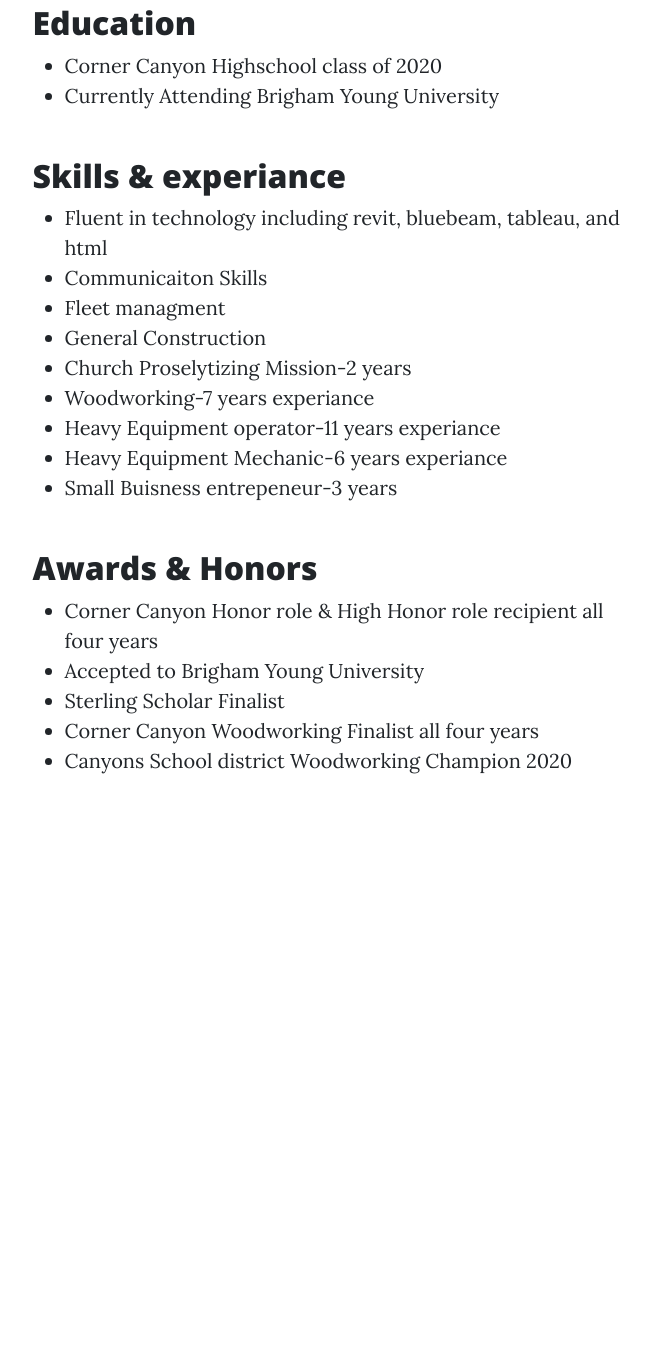
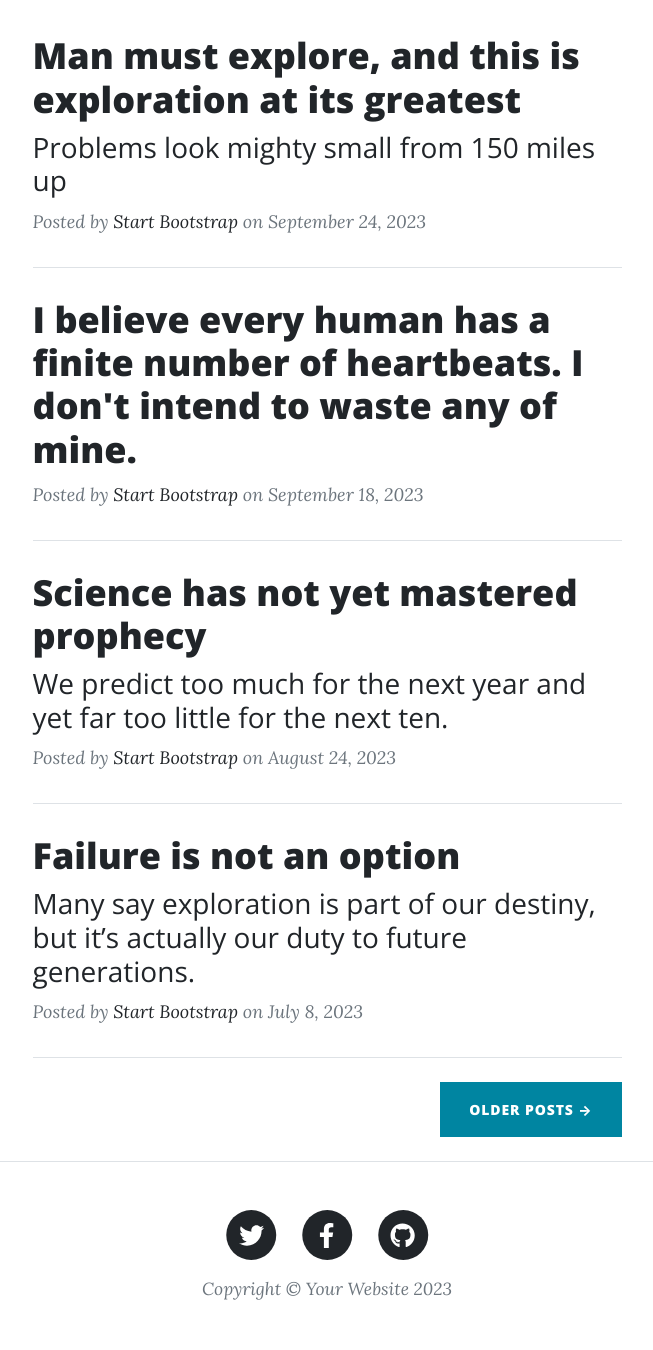
Before and after one commit to Nkohlhase/IS201, a plain HTML site: page index.html in a window 1280 px wide. Shown: the part 576-1926 px from the top of the page, without its empty margins (313-966 px from the left). Before the commit the page ends 1398 px from the top, so only its background shows below. Drawn offline with nearby package versions, Linux system fonts and the light colour scheme; files that its build step writes are made by us from their sources; files whose address does not match are found by name.

Commit message:
Add files via upload

```diff
--- a/index.html
+++ b/index.html
@@ -5,7 +5,7 @@
         <meta name="viewport" content="width=device-width, initial-scale=1, shrink-to-fit=no" />
         <meta name="description" content="" />
         <meta name="author" content="" />
-        <title>Alaska - The Last Frontier</title>
+        <title>Clean Blog - Start Bootstrap Theme</title>
         <link rel="icon" type="image/x-icon" href="assets/favicon.ico" />
         <!-- Font Awesome icons (free version)-->
         <script src="https://use.fontawesome.com/releases/v6.3.0/js/all.js" crossorigin="anonymous"></script>
@@ -14,19 +14,34 @@
         <link href="https://fonts.googleapis.com/css?family=Open+Sans:300italic,400italic,600italic,700italic,800italic,400,300,600,700,800" rel="stylesheet" type="text/css" />
         <!-- Core theme CSS (includes Bootstrap)-->
         <link href="css/styles.css" rel="stylesheet" />
-        <link rel="stylesheet" href="css/mystyles.css">
     </head>
     <body>
         <!-- Navigation-->
-
+        <nav class="navbar navbar-expand-lg navbar-light" id="mainNav">
+            <div class="container px-4 px-lg-5">
+                <a class="navbar-brand" href="index.html">Start Bootstrap</a>
+                <button class="navbar-toggler" type="button" data-bs-toggle="collapse" data-bs-target="#navbarResponsive" aria-controls="navbarResponsive" aria-expanded="false" aria-label="Toggle navigation">
+                    Menu
+                    <i class="fas fa-bars"></i>
+                </button>
+                <div class="collapse navbar-collapse" id="navbarResponsive">
+                    <ul class="navbar-nav ms-auto py-4 py-lg-0">
+                        <li class="nav-item"><a class="nav-link px-lg-3 py-3 py-lg-4" href="index.html">Home</a></li>
+                        <li class="nav-item"><a class="nav-link px-lg-3 py-3 py-lg-4" href="about.html">About</a></li>
+                        <li class="nav-item"><a class="nav-link px-lg-3 py-3 py-lg-4" href="post.html">Sample Post</a></li>
+                        <li class="nav-item"><a class="nav-link px-lg-3 py-3 py-lg-4" href="contact.html">Contact</a></li>
+                    </ul>
+                </div>
+            </div>
+        </nav>
         <!-- Page Header-->
-        <header class="masthead" style="background-image: url('assets/img/AKPH2178\ \(2\).JPG')">
+        <header class="masthead" style="background-image: url('assets/img/home-bg.jpg')">
             <div class="container position-relative px-4 px-lg-5">
                 <div class="row gx-4 gx-lg-5 justify-content-center">
                     <div class="col-md-10 col-lg-8 col-xl-7">
                         <div class="site-heading">
-                            <h1>My Resume </h1>
-                            <span class="subheading">Nathan Kohlhase</span>
+                            <h1>Clean Blog</h1>
+                            <span class="subheading">A Blog Theme by Start Bootstrap</span>
                         </div>
                     </div>
                 </div>
@@ -38,41 +53,94 @@
                 <div class="col-md-10 col-lg-8 col-xl-7">
                     <!-- Post preview-->
                     <div class="post-preview">
-
-
-                            <h2 class="post-title">Education</h2>
-                            <ul>
-                                <li>Corner Canyon Highschool class of 2020</li>
-                                <li>Currently Attending Brigham Young University</li>
-                            </ul>
-                            <br>
-                            <h2 class="post-title">Skills & experiance</h2>
-                            <ul>
-                               <li>Fluent in technology including revit, bluebeam, tableau, and html</li>
-                               <li>Communicaiton Skills</li>
-                               <li>Fleet managment</li>
-                               <li>General Construction</li>
-                               <li>Church Proselytizing Mission-2 years</li>
-                                <li>Woodworking-7 years experiance</li>
-                                <li>Heavy Equipment operator-11 years experiance</li>
-                                <li>Heavy Equipment Mechanic-6 years experiance</li>
-                                <li>Small Buisness entrepeneur-3 years</li>
-                            </ul>
-                            <br>
-                            <h2 class="post-title">Awards & Honors</h2>
-                                <ul>
-                                    <li>Corner Canyon Honor role & High Honor role recipient all four years</li>
-                                    <li>Accepted to Brigham Young University</li>
-                                    <li>Sterling Scholar Finalist</li>
-                                    <li>Corner Canyon Woodworking Finalist all four years</li>
-                                    <li>Canyons School district Woodworking Champion 2020</li>
-                                </ul>
-                            <br>
-
-
+                        <a href="post.html">
+                            <h2 class="post-title">Man must explore, and this is exploration at its greatest</h2>
+                            <h3 class="post-subtitle">Problems look mighty small from 150 miles up</h3>
+                        </a>
+                        <p class="post-meta">
+                            Posted by
+                            <a href="#!">Start Bootstrap</a>
+                            on September 24, 2023
+                        </p>
                     </div>
-
-
+                    <!-- Divider-->
+                    <hr class="my-4" />
+                    <!-- Post preview-->
+                    <div class="post-preview">
+                        <a href="post.html"><h2 class="post-title">I believe every human has a finite number of heartbeats. I don't intend to waste any of mine.</h2></a>
+                        <p class="post-meta">
+                            Posted by
+                            <a href="#!">Start Bootstrap</a>
+                            on September 18, 2023
+                        </p>
+                    </div>
+                    <!-- Divider-->
+                    <hr class="my-4" />
+                    <!-- Post preview-->
+                    <div class="post-preview">
+                        <a href="post.html">
+                            <h2 class="post-title">Science has not yet mastered prophecy</h2>
+                            <h3 class="post-subtitle">We predict too much for the next year and yet far too little for the next ten.</h3>
+                        </a>
+                        <p class="post-meta">
+                            Posted by
+                            <a href="#!">Start Bootstrap</a>
+                            on August 24, 2023
+                        </p>
+                    </div>
+                    <!-- Divider-->
+                    <hr class="my-4" />
+                    <!-- Post preview-->
+                    <div class="post-preview">
+                        <a href="post.html">
+                            <h2 class="post-title">Failure is not an option</h2>
+                            <h3 class="post-subtitle">Many say exploration is part of our destiny, but it’s actually our duty to future generations.</h3>
+                        </a>
+                        <p class="post-meta">
+                            Posted by
+                            <a href="#!">Start Bootstrap</a>
+                            on July 8, 2023
+                        </p>
+                    </div>
+                    <!-- Divider-->
+                    <hr class="my-4" />
+                    <!-- Pager-->
+                    <div class="d-flex justify-content-end mb-4"><a class="btn btn-primary text-uppercase" href="#!">Older Posts →</a></div>
+                </div>
+            </div>
+        </div>
+        <!-- Footer-->
+        <footer class="border-top">
+            <div class="container px-4 px-lg-5">
+                <div class="row gx-4 gx-lg-5 justify-content-center">
+                    <div class="col-md-10 col-lg-8 col-xl-7">
+                        <ul class="list-inline text-center">
+                            <li class="list-inline-item">
+                                <a href="#!">
+                                    <span class="fa-stack fa-lg">
+                                        <i class="fas fa-circle fa-stack-2x"></i>
+                                        <i class="fab fa-twitter fa-stack-1x fa-inverse"></i>
+                                    </span>
+                                </a>
+                            </li>
+                            <li class="list-inline-item">
+                                <a href="#!">
+                                    <span class="fa-stack fa-lg">
+                                        <i class="fas fa-circle fa-stack-2x"></i>
+                                        <i class="fab fa-facebook-f fa-stack-1x fa-inverse"></i>
+                                    </span>
+                                </a>
+                            </li>
+                            <li class="list-inline-item">
+                                <a href="#!">
+                                    <span class="fa-stack fa-lg">
+                                        <i class="fas fa-circle fa-stack-2x"></i>
+                                        <i class="fab fa-github fa-stack-1x fa-inverse"></i>
+                                    </span>
+                                </a>
+                            </li>
+                        </ul>
+                        <div class="small text-center text-muted fst-italic">Copyright &copy; Your Website 2023</div>
                     </div>
                 </div>
             </div>
```
